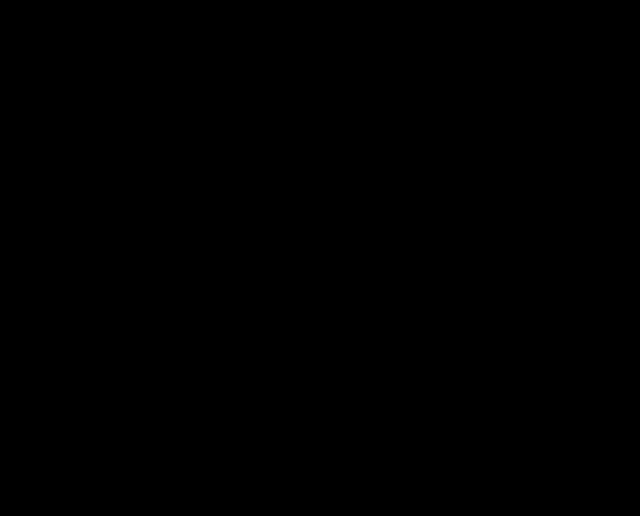
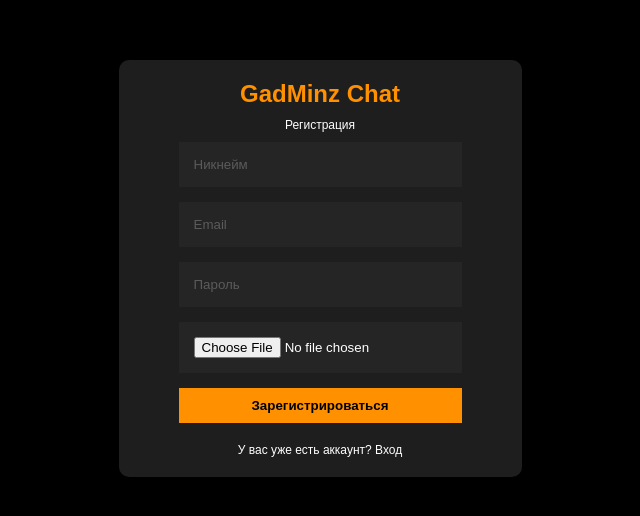
Before and after one commit to GadMinz/realtime-chat, a React (Create React App) app: page / in a window 1280 px wide. Shown: the part 132-648 px from the top of the page, without its empty margins (320-960 px from the left). Built offline with nearby package versions, Linux system fonts and the light colour scheme.

Commit message:
Create SignUp component

```diff
--- a/src/App.tsx
+++ b/src/App.tsx
@@ -1,10 +1,9 @@
 import React from 'react';
+import SignUp from "./pages/SignUp/SignUp";
 
 const App: React.FC = () => {
   return (
-      <div>
-
-      </div>
+    <SignUp />
   );
 };
 
--- /dev/null
+++ b/src/pages/SignUp/SignUp.tsx
@@ -0,0 +1,24 @@
+import React from "react";
+
+interface SignUpProps {}
+
+const SignUp: React.FC<SignUpProps> = () => {
+  return (
+    <div className="formContainer">
+      <div className="formWrapper">
+        <span className="logo">GadMinz Chat</span>
+        <span className="title">Регистрация</span>
+        <form action="">
+          <input type="text" placeholder="Никнейм" />
+          <input type="email" placeholder="Email" />
+          <input type="password" placeholder="Пароль" />
+          <input type="file" />
+          <button>Зарегистрироваться</button>
+        </form>
+        <p>У вас уже есть аккаунт? Вход</p>
+      </div>
+    </div>
+  );
+};
+
+export default SignUp;
--- /dev/null
+++ b/src/scss/form.scss
@@ -0,0 +1,73 @@
+@import "variables.module";
+
+.formContainer {
+  background-color: $bg-primary;
+  height: 100vh;
+  display: flex;
+  align-items: center;
+  justify-content: center;
+
+  .formWrapper {
+    background-color: $bg-secondary;
+    padding: 20px 60px;
+    border-radius: 10px;
+    display: flex;
+    flex-direction: column;
+    gap: 10px;
+    align-items: center;
+
+    .logo {
+      color: $content-primary;
+      font-weight: bold;
+      font-size: 24px;
+    }
+
+    .title {
+      color: $text-primary;
+      font-size: 12px;
+    }
+
+    form {
+      display: flex;
+      flex-direction: column;
+      gap: 15px;
+
+      input {
+        padding: 15px;
+        border: none;
+        width: 100%;
+        background: $bg-input;
+        color: $text-primary;
+        &::placeholder {
+          color: $text-tertiary;
+        }
+      }
+
+      button {
+        background-color: $content-primary;
+        color: $bg-primary;
+        padding: 10px;
+        font-weight: bold;
+        border: none;
+        cursor: pointer;
+      }
+
+      label {
+        display: flex;
+        align-items: center;
+        gap: 10px;
+        color: #8da4f1;
+        font-size: 12px;
+        cursor: pointer;
+
+        img {
+          width: 32px;
+        }
+      }
+    }
+    p {
+      font-size: 12px;
+      margin-top: 10px;
+    }
+  }
+}
--- a/src/scss/index.scss
+++ b/src/scss/index.scss
@@ -1,4 +1,5 @@
 @import "variables.module";
+@import "form";
 
 *,
 *:after,
@@ -7,12 +8,14 @@
   padding: 0;
   margin: 0;
 }
+
 a:active,
 a:hover,
 a {
   text-decoration: none;
   color: inherit;
 }
+
 *,
 *:after,
 *:before {
@@ -23,6 +26,7 @@
   border: none;
   box-sizing: border-box;
 }
+
 body {
   background-color: $bg-primary;
   color: $text-primary;
--- a/src/scss/variables.module.scss
+++ b/src/scss/variables.module.scss
@@ -1,4 +1,8 @@
 $bg-primary: #000;
+$bg-secondary: #1e1e1e;
+$bg-tertiary: #151515;
+$bg-input:#252525;
 $text-primary: #fff;
 $text-secondary: #c6c6c6;
+$text-tertiary: #5b5b5b;
 $content-primary: #ff9000;
```
